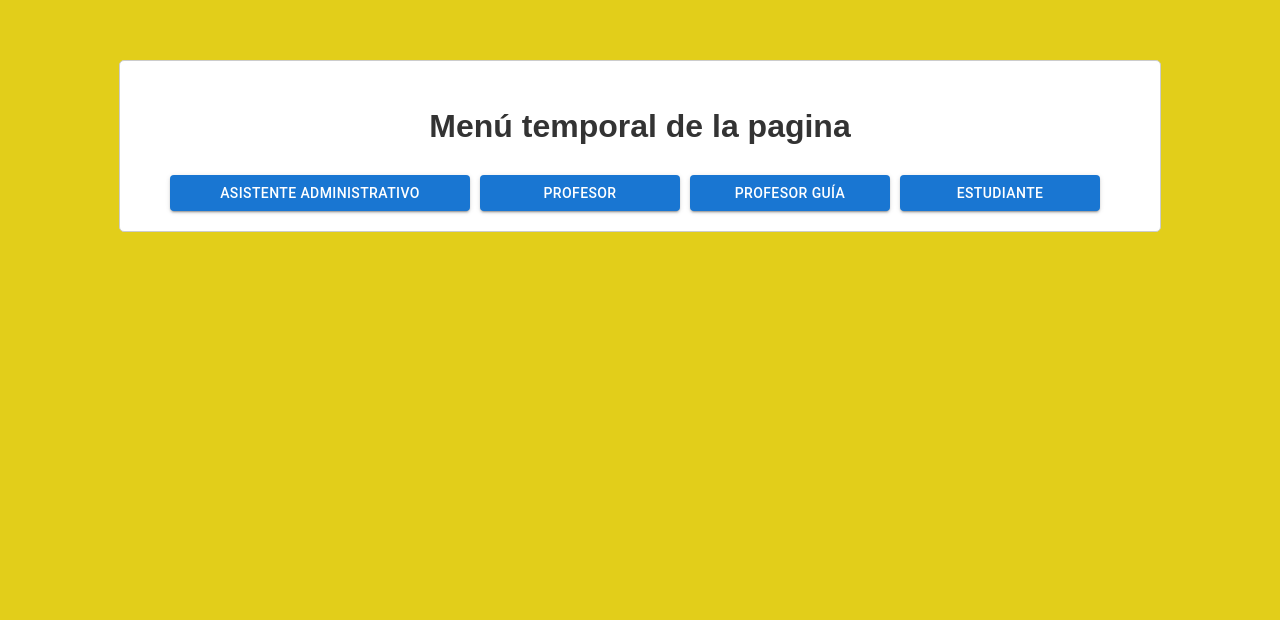
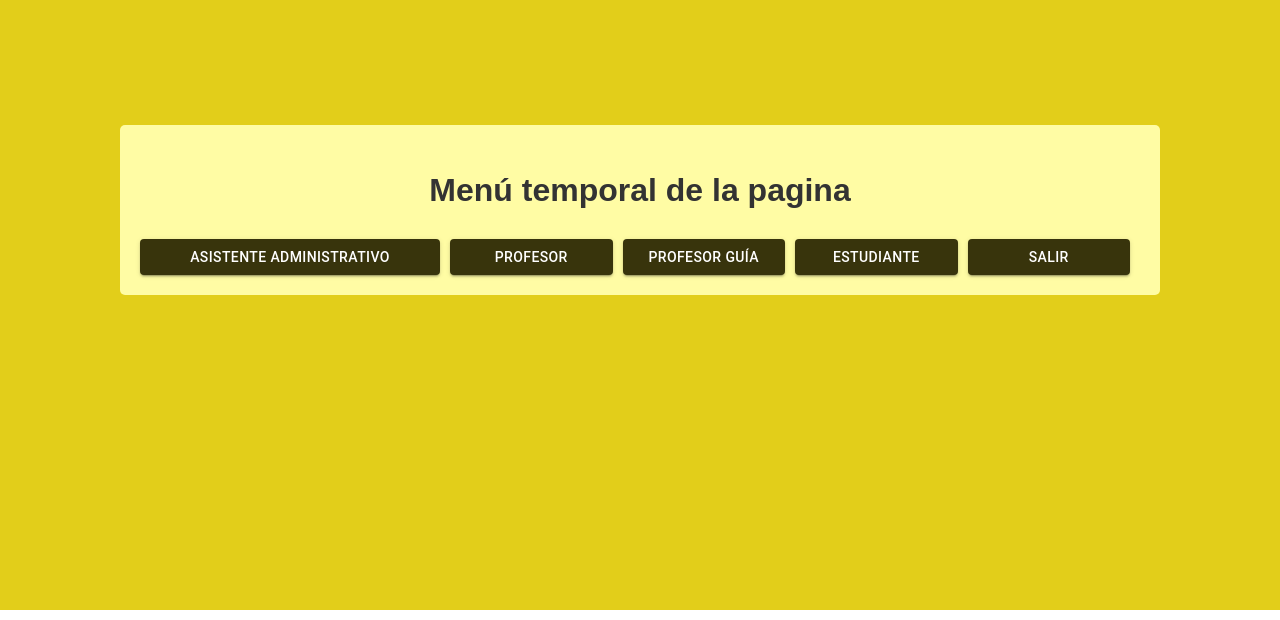
Before and after one commit to FranVQ09/Proyecto-Disenno, a React (Create React App) app in the folder diseno-p1/: page /menu in a window 1280 px wide. Shown: the part 190-810 px from the top of the page. Built offline with nearby package versions, Linux system fonts and the light colour scheme.

Commit message:
Cambio en Menu

```diff
--- a/diseno-p1/src/pages/AsistenteAdministrativo/menuAsistente.js
+++ b/diseno-p1/src/pages/AsistenteAdministrativo/menuAsistente.js
@@ -2,8 +2,9 @@ import React from 'react'
 
 function menuAsistente() {
   return (
-    <div>
-      Menu Asistente Administrativo
+    <div
+
+    >
     </div>
   )
 }
--- a/diseno-p1/src/pages/Menu/Menu.js
+++ b/diseno-p1/src/pages/Menu/Menu.js
@@ -8,21 +8,19 @@ function Menu() {
         style={{
         display: 'flex',
         justifyContent: 'center',
-        alignItems: 'flex-start', //Alinear la caja mas arriba
-        height: '70vh', // Hace que el contenedor ocupe toda la altura de la ventana
-        backgroundColor: '#E2CE1A',
-        paddingTop: '250px', // Espaciado superior
+        alignItems: 'center', // Centrar verticalmente
+        height: '100vh', // Hace que el contenedor ocupe toda la altura de la ventana
+        backgroundColor: '#E2CE1A', // Color de fondo
         overflow: 'hidden' // Ocultar el desbordamiento
-
         }}
     >
         <div
             style={{
-                width: '1000px', // Ancho del contenedor
-                padding: '20px', // Espaciado interno
-                border: '1px solid #ccc', // Borde
-                borderRadius: '5px', // Bordes redondeados
-                backgroundColor: '#fff',
+            width: '1000px', // Ancho del contenedor
+            padding: '20px', // Espaciado interno
+            borderRadius: '5px', // Bordes redondeados
+            backgroundColor: '#FFFCA4', //Color de la caja
+            margin: 'auto' // Centrar horizontalmente
             }}
         >
             <h2
@@ -43,11 +41,12 @@ function Menu() {
                 marginTop: '20px'
             }}>
                 <Link to='/asistente'>
-                    <Button variant='contained' color='primary' style={{ marginRight:'10px', width:'300px'}}>Asistente Administrativo</Button>
+                    <Button variant='contained' color='primary' style={{ marginRight:'10px', width:'300px', backgroundColor: "#38340C"}}>Asistente Administrativo</Button>
                 </Link>
-                <Button variant='contained' color='primary' style={{ marginRight:'10px', width:'200px'}}>Profesor</Button>
-                <Button variant='contained' color='primary' style={{ marginRight:'10px', width:'200px'}}>Profesor Guía</Button>
-                <Button variant='contained' color='primary' style={{ marginRight:'10px', width:'200px'}}>Estudiante</Button>
+                <Button variant='contained' color='primary' style={{ marginRight:'10px', width:'200px', backgroundColor: "#38340C"}}>Profesor</Button>
+                <Button variant='contained' color='primary' style={{ marginRight:'10px', width:'200px', backgroundColor: "#38340C"}}>Profesor Guía</Button>
+                <Button variant='contained' color='primary' style={{ marginRight:'10px', width:'200px', backgroundColor: "#38340C"}}>Estudiante</Button>
+                <Button variant='contained' color='primary' style={{ marginRight:'10px', width:'200px', backgroundColor: "#38340C"}}>Salir</Button>
             </div>
         </div>
     </div>
```
